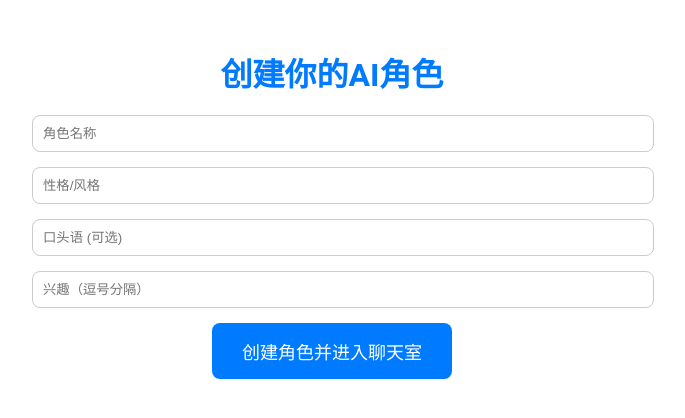
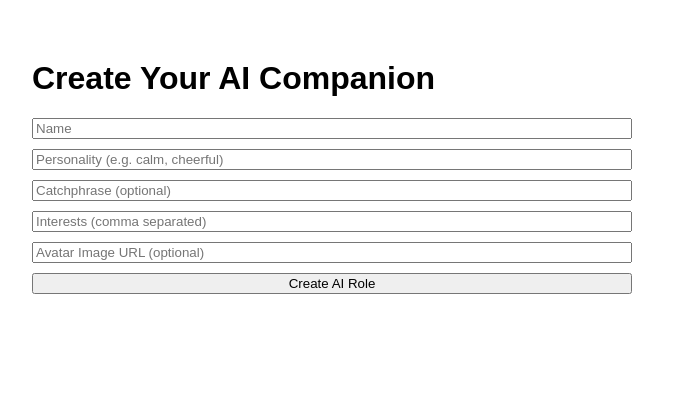
Before and after one commit to dpx204710-crypto/emovibe-1.0, a Next.js app in the folder frontend/: page /ai-create in a window 1280 px wide. Shown: the top 418 px of the page, without its empty margins (308-993 px from the left). Built offline with nearby package versions, Linux system fonts and the light colour scheme.

Commit message:
更新 ai-create.js

```diff
--- a/frontend/pages/ai-create.js
+++ b/frontend/pages/ai-create.js
@@ -1,74 +1,60 @@
-// frontend/pages/ai-create.js
-import { useState } from 'react';
-import { useRouter } from 'next/router';
+import { useState } from "react";
 
-export default function AICreate() {
-  const router = useRouter();
-  const [name, setName] = useState('');
-  const [personality, setPersonality] = useState('');
-  const [catchphrase, setCatchphrase] = useState('');
-  const [interests, setInterests] = useState('');
+export default function CreateAIRole() {
+  const [form, setForm] = useState({
+    user_id: "demo_user",
+    name: "",
+    personality: "",
+    catchphrase: "",
+    interests: "",
+    avatar_url: "",
+  });
   const [loading, setLoading] = useState(false);
+  const [message, setMessage] = useState("");
 
-  const createRole = async () => {
-    if (!name.trim() || !personality.trim()) {
-      alert('请填写角色名称和性格');
-      return;
-    }
+  const handleChange = (e) => {
+    setForm({ ...form, [e.target.name]: e.target.value });
+  };
+
+  const handleSubmit = async (e) => {
+    e.preventDefault();
     setLoading(true);
+    setMessage("");
+
     try {
-      const res = await fetch(`${process.env.NEXT_PUBLIC_API_URL}/api/ai-roles`, {
-        method: 'POST',
-        headers: { 'Content-Type': 'application/json' },
+      const res = await fetch("http://localhost:5000/api/ai-roles", {
+        method: "POST",
+        headers: { "Content-Type": "application/json" },
         body: JSON.stringify({
-          name,
-          personality,
-          catchphrase,
-          interests: interests.split(',').map(i => i.trim())
+          ...form,
+          interests: form.interests.split(",").map((s) => s.trim()),
         }),
       });
       const data = await res.json();
-      if (data.success) {
-        alert('角色创建成功！');
-        router.push(`/chat?roleId=${data.roleId}`);
-      } else {
-        alert('创建失败，请重试');
-      }
+      if (data.success) setMessage("✅ Role created successfully!");
+      else setMessage("❌ Error creating role: " + data.error?.message);
     } catch (err) {
       console.error(err);
-      alert('网络错误');
+      setMessage("❌ Server error");
     } finally {
       setLoading(false);
     }
   };
 
   return (
-    <div style={{ fontFamily: 'Roboto, sans-serif', padding: '20px', maxWidth: '600px', margin: '0 auto' }}>
-      <h1 style={{ color: '#007bff', textAlign: 'center', marginBottom: '20px' }}>创建你的AI角色</h1>
-
-      <div style={{ marginBottom: '15px' }}>
-        <input type="text" placeholder="角色名称" value={name} onChange={e => setName(e.target.value)}
-          style={{ width: '100%', padding: '10px', borderRadius: '8px', border: '1px solid #ccc' }} />
-      </div>
-      <div style={{ marginBottom: '15px' }}>
-        <input type="text" placeholder="性格/风格" value={personality} onChange={e => setPersonality(e.target.value)}
-          style={{ width: '100%', padding: '10px', borderRadius: '8px', border: '1px solid #ccc' }} />
-      </div>
-      <div style={{ marginBottom: '15px' }}>
-        <input type="text" placeholder="口头语 (可选)" value={catchphrase} onChange={e => setCatchphrase(e.target.value)}
-          style={{ width: '100%', padding: '10px', borderRadius: '8px', border: '1px solid #ccc' }} />
-      </div>
-      <div style={{ marginBottom: '15px' }}>
-        <input type="text" placeholder="兴趣（逗号分隔）" value={interests} onChange={e => setInterests(e.target.value)}
-          style={{ width: '100%', padding: '10px', borderRadius: '8px', border: '1px solid #ccc' }} />
-      </div>
-
-      <div style={{ textAlign: 'center' }}>
-        <button onClick={createRole} disabled={loading}
-          style={{ padding: '15px 30px', fontSize: '18px', borderRadius: '8px', border: 'none', backgroundColor: '#007bff', color: 'white', cursor: 'pointer' }}>
-          {loading ? '创建中...' : '创建角色并进入聊天室'}
+    <div style={{ maxWidth: 600, margin: "60px auto", fontFamily: "Arial" }}>
+      <h1>Create Your AI Companion</h1>
+      <form onSubmit={handleSubmit} style={{ display: "flex", flexDirection: "column", gap: 10 }}>
+        <input name="name" placeholder="Name" onChange={handleChange} required />
+        <input name="personality" placeholder="Personality (e.g. calm, cheerful)" onChange={handleChange} required />
+        <input name="catchphrase" placeholder="Catchphrase (optional)" onChange={handleChange} />
+        <input name="interests" placeholder="Interests (comma separated)" onChange={handleChange} />
+        <input name="avatar_url" placeholder="Avatar Image URL (optional)" onChange={handleChange} />
+        <button type="submit" disabled={loading}>
+          {loading ? "Creating..." : "Create AI Role"}
         </button>
-      </div>
+      </form>
+      <p>{message}</p>
     </div>
   );
 }
```
